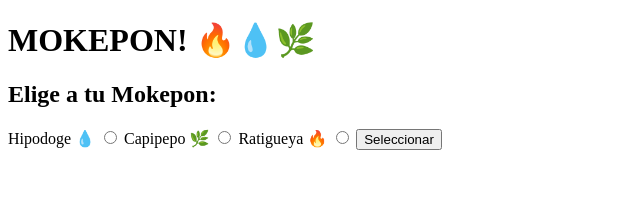
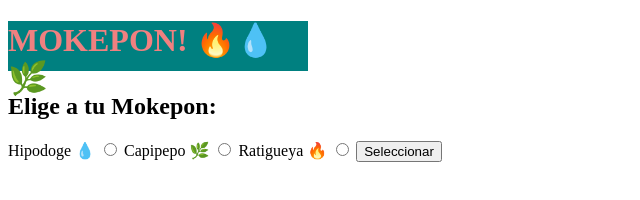
Before and after one commit to danielgerson/juegoMokepon, a plain HTML site: page mokepon/mokepon.html in a window 1280 px wide. Shown: the whole page, without its empty margins (0-640 px from the left). Drawn offline with Linux system fonts and the light colour scheme.

Commit message:
Anatomía de CSS

```diff
--- a/mokepon/css/style.css
+++ b/mokepon/css/style.css
@@ -0,0 +1,6 @@
+.titulo {
+  color: lightcoral;
+  width: 300px;
+  height: 50px;
+  background-color: teal;
+}
--- a/mokepon/mokepon.html
+++ b/mokepon/mokepon.html
@@ -6,9 +6,10 @@
     <meta name="viewport" content="width=device-width, initial-scale=1.0" />
     <title>MOKEPON!</title>
     <script src="./js/mokepon.js"></script>
+    <link rel="stylesheet" href="./css/style.css">
   </head>
   <body>
-    <h1>MOKEPON! 🔥💧🌿</h1>
+    <h1 class="titulo">MOKEPON! 🔥💧🌿</h1>
 
     <section id="mokepones">
       <h2>Elige a tu Mokepon:</h2>
```
